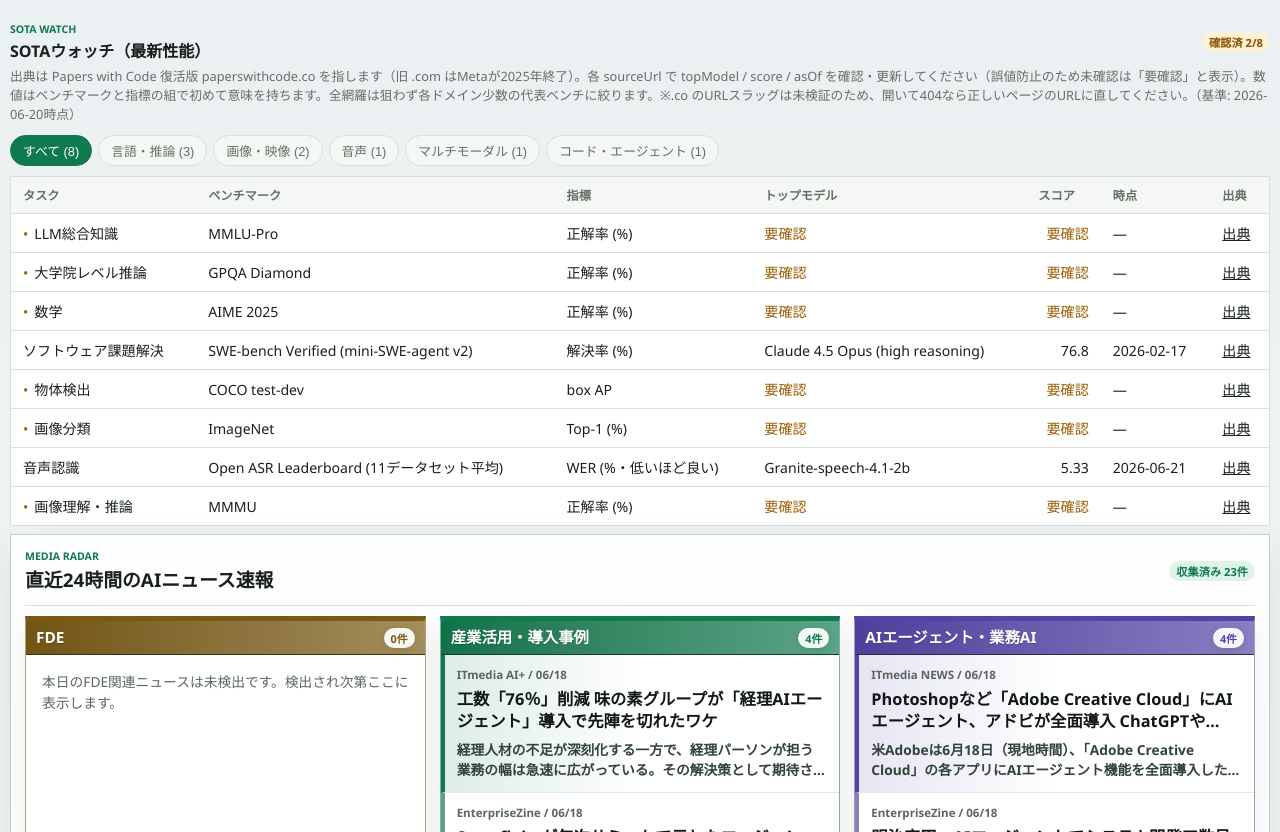
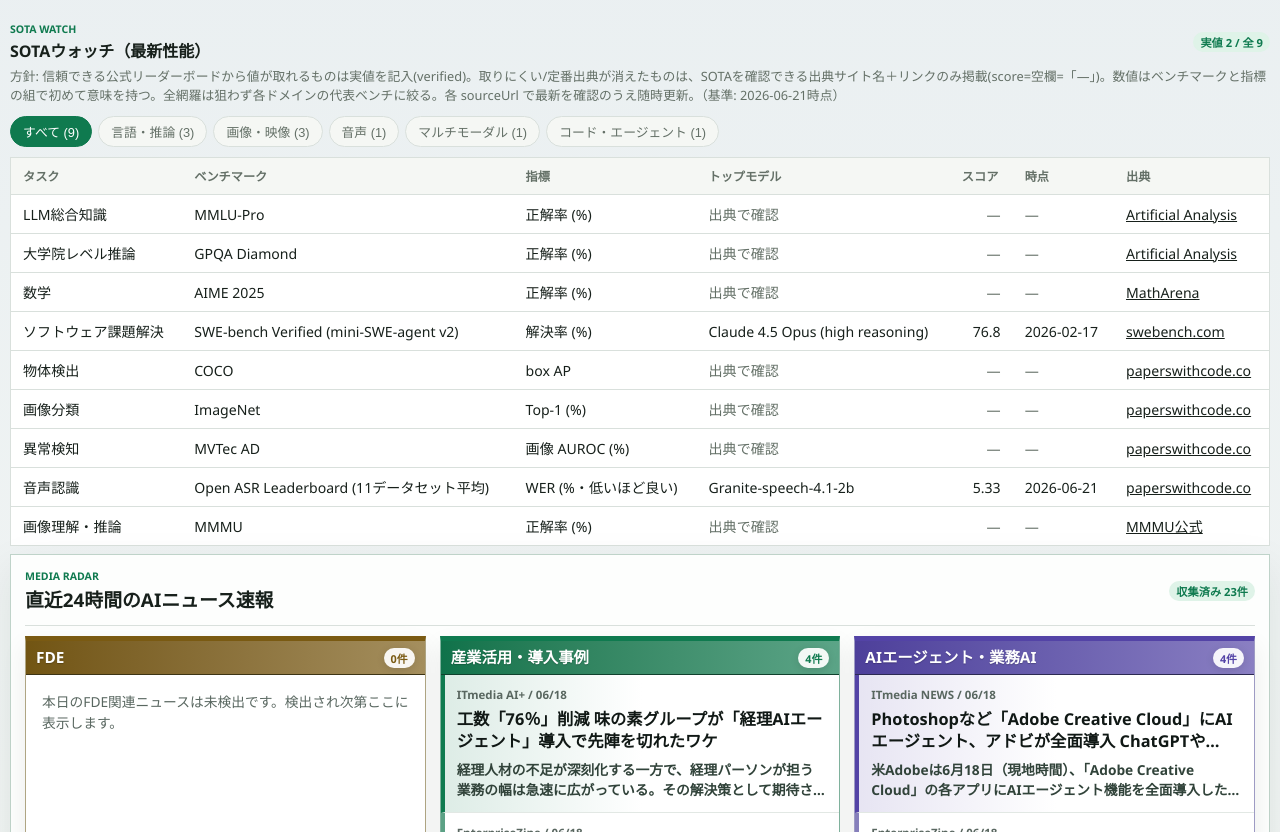
Before and after one commit to yossy0729/ai-news-catchup, a website: page index.html in a window 1280 px wide. Shown: the part 1840-2672 px from the top of the page. Drawn offline with Linux system fonts and the light colour scheme.

Commit message:
feat: SOTAをハイブリッド表示化（実値＋出典リンクのみ行）
方針: 信頼できる公式リーダーボードから取れる値は実値(verified)、
取りにくい/定番出典消失のものは出典サイト名＋リンクのみ掲載。
- sota.json schemaVersion3: sourceName 追加、9件(LLM/推論/数学/コーディング/
  物体検出/画像分類/異常検知/音声/MLLM)に整理。実値2件(SWE-bench, Open ASR)。
- renderSota: 実値なし行は「出典で確認」「—」をmuted表示、出典列はサイト名リンク。
  チップは「実値 X / 全 Y」表記に変更。
- .co タスクURLの実在(/tasks/anomaly-detection等)を確認済み。

```diff
--- a/app.js
+++ b/app.js
@@ -837,9 +837,9 @@ function renderSota() {
   }
   if (sotaFreshness) {
     const verifiedCount = entries.filter((e) => e.verified).length;
-    sotaFreshness.textContent = verifiedCount ? `確認済 ${verifiedCount}/${entries.length}` : "参考";
-    sotaFreshness.classList.toggle("good", verifiedCount === entries.length && entries.length > 0);
-    sotaFreshness.classList.toggle("stale", verifiedCount < entries.length);
+    sotaFreshness.textContent = `実値 ${verifiedCount} / 全 ${entries.length}`;
+    sotaFreshness.classList.toggle("good", verifiedCount > 0);
+    sotaFreshness.classList.toggle("stale", verifiedCount === 0);
   }
 
   if (!entries.length) {
@@ -865,7 +865,7 @@ function renderSota() {
   const tbody = document.createElement("tbody");
   entries.forEach((e) => {
     const row = document.createElement("tr");
-    if (!e.verified) row.classList.add("is-unverified");
+    const hasScore = !(e.score === null || e.score === undefined || e.score === "");
 
     [e.task, e.benchmark, e.metric].forEach((text) => {
       const td = document.createElement("td");
@@ -873,27 +873,26 @@ function renderSota() {
       row.append(td);
     });
 
+    // 実値が取れた行はモデル名＋スコアを表示。取れない行は「—」にして
+    // 出典サイト名のリンクで確認してもらう（ハイブリッド方針）。
     const model = document.createElement("td");
     if (e.topModel) {
       model.textContent = e.topModel;
     } else {
-      model.textContent = "要確認";
-      model.classList.add("needs-check");
+      model.textContent = "出典で確認";
+      model.classList.add("sota-linkonly");
     }
     row.append(model);
 
     const score = document.createElement("td");
     score.className = "pricing-num";
-    if (e.score === null || e.score === undefined || e.score === "") {
-      score.textContent = "要確認";
-      score.classList.add("needs-check");
-    } else {
-      score.textContent = String(e.score);
-    }
+    score.textContent = hasScore ? String(e.score) : "—";
+    if (!hasScore) score.classList.add("sota-linkonly");
     row.append(score);
 
     const asOf = document.createElement("td");
     asOf.textContent = e.asOf || "—";
+    if (!e.asOf) asOf.classList.add("sota-linkonly");
     row.append(asOf);
 
     const src = document.createElement("td");
@@ -902,7 +901,7 @@ function renderSota() {
       link.href = e.sourceUrl;
       link.target = "_blank";
       link.rel = "noreferrer";
-      link.textContent = "出典";
+      link.textContent = e.sourceName || "出典";
       src.append(link);
     } else {
       src.textContent = "—";
--- a/data/sota.json
+++ b/data/sota.json
@@ -1,7 +1,7 @@
 {
-  "schemaVersion": 2,
-  "asOf": "2026-06-20",
-  "note": "出典は Papers with Code 復活版 paperswithcode.co を指します（旧 .com はMetaが2025年終了）。各 sourceUrl で topModel / score / asOf を確認・更新してください（誤値防止のため未確認は「要確認」と表示）。数値はベンチマークと指標の組で初めて意味を持ちます。全網羅は狙わず各ドメイン少数の代表ベンチに絞ります。※.co のURLスラッグは未検証のため、開いて404なら正しいページのURLに直してください。",
+  "schemaVersion": 3,
+  "asOf": "2026-06-21",
+  "note": "方針: 信頼できる公式リーダーボードから値が取れるものは実値を記入(verified)。取りにくい/定番出典が消えたものは、SOTAを確認できる出典サイト名＋リンクのみ掲載(score=空欄=「—」)。数値はベンチマークと指標の組で初めて意味を持つ。全網羅は狙わず各ドメインの代表ベンチに絞る。各 sourceUrl で最新を確認のうえ随時更新。",
   "entries": [
     {
       "domain": "llm",
@@ -11,7 +11,8 @@
       "topModel": null,
       "score": null,
       "asOf": null,
-      "sourceUrl": "https://paperswithcode.co/sota/multi-task-language-understanding-on-mmlu-pro",
+      "sourceName": "Artificial Analysis",
+      "sourceUrl": "https://artificialanalysis.ai/",
       "verified": false
     },
     {
@@ -22,7 +23,8 @@
       "topModel": null,
       "score": null,
       "asOf": null,
-      "sourceUrl": "https://paperswithcode.co/dataset/gpqa",
+      "sourceName": "Artificial Analysis",
+      "sourceUrl": "https://artificialanalysis.ai/",
       "verified": false
     },
     {
@@ -33,6 +35,7 @@
       "topModel": null,
       "score": null,
       "asOf": null,
+      "sourceName": "MathArena",
       "sourceUrl": "https://matharena.ai/",
       "verified": false
     },
@@ -44,18 +47,20 @@
       "topModel": "Claude 4.5 Opus (high reasoning)",
       "score": 76.8,
       "asOf": "2026-02-17",
+      "sourceName": "swebench.com",
       "sourceUrl": "https://www.swebench.com/",
       "verified": true
     },
     {
       "domain": "vision",
       "task": "物体検出",
-      "benchmark": "COCO test-dev",
+      "benchmark": "COCO",
       "metric": "box AP",
       "topModel": null,
       "score": null,
       "asOf": null,
-      "sourceUrl": "https://paperswithcode.co/sota/object-detection-on-coco",
+      "sourceName": "paperswithcode.co",
+      "sourceUrl": "https://paperswithcode.co/tasks/object-detection",
       "verified": false
     },
     {
@@ -66,7 +71,20 @@
       "topModel": null,
       "score": null,
       "asOf": null,
-      "sourceUrl": "https://paperswithcode.co/sota/image-classification-on-imagenet",
+      "sourceName": "paperswithcode.co",
+      "sourceUrl": "https://paperswithcode.co/tasks/image-classification",
+      "verified": false
+    },
+    {
+      "domain": "vision",
+      "task": "異常検知",
+      "benchmark": "MVTec AD",
+      "metric": "画像 AUROC (%)",
+      "topModel": null,
+      "score": null,
+      "asOf": null,
+      "sourceName": "paperswithcode.co",
+      "sourceUrl": "https://paperswithcode.co/tasks/anomaly-detection",
       "verified": false
     },
     {
@@ -77,6 +95,7 @@
       "topModel": "Granite-speech-4.1-2b",
       "score": 5.33,
       "asOf": "2026-06-21",
+      "sourceName": "paperswithcode.co",
       "sourceUrl": "https://paperswithcode.co/benchmark/open-asr-leaderboard",
       "verified": true
     },
@@ -88,7 +107,8 @@
       "topModel": null,
       "score": null,
       "asOf": null,
-      "sourceUrl": "https://paperswithcode.co/dataset/mmmu",
+      "sourceName": "MMMU公式",
+      "sourceUrl": "https://mmmu-benchmark.github.io/#leaderboard",
       "verified": false
     }
   ]
--- a/styles.css
+++ b/styles.css
@@ -717,6 +717,11 @@ h1 {
   color: var(--amber);
 }
 
+/* SOTA: 実値が無く出典リンクで確認する行のセル */
+.pricing-table .sota-linkonly {
+  color: var(--muted);
+}
+
 .pricing-table tr.is-unverified td:first-child::before {
   content: "•";
   margin-right: 6px;
```
